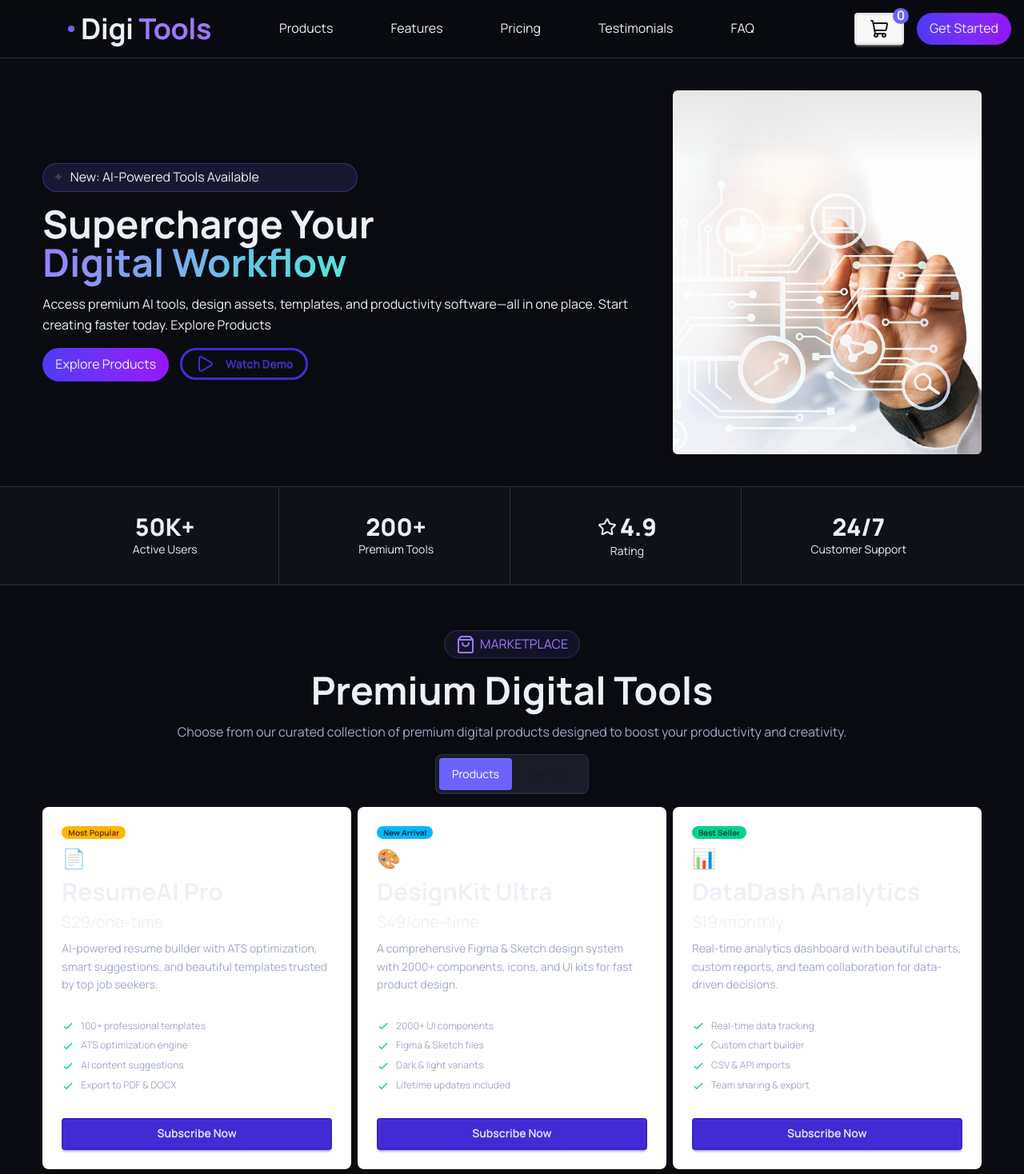
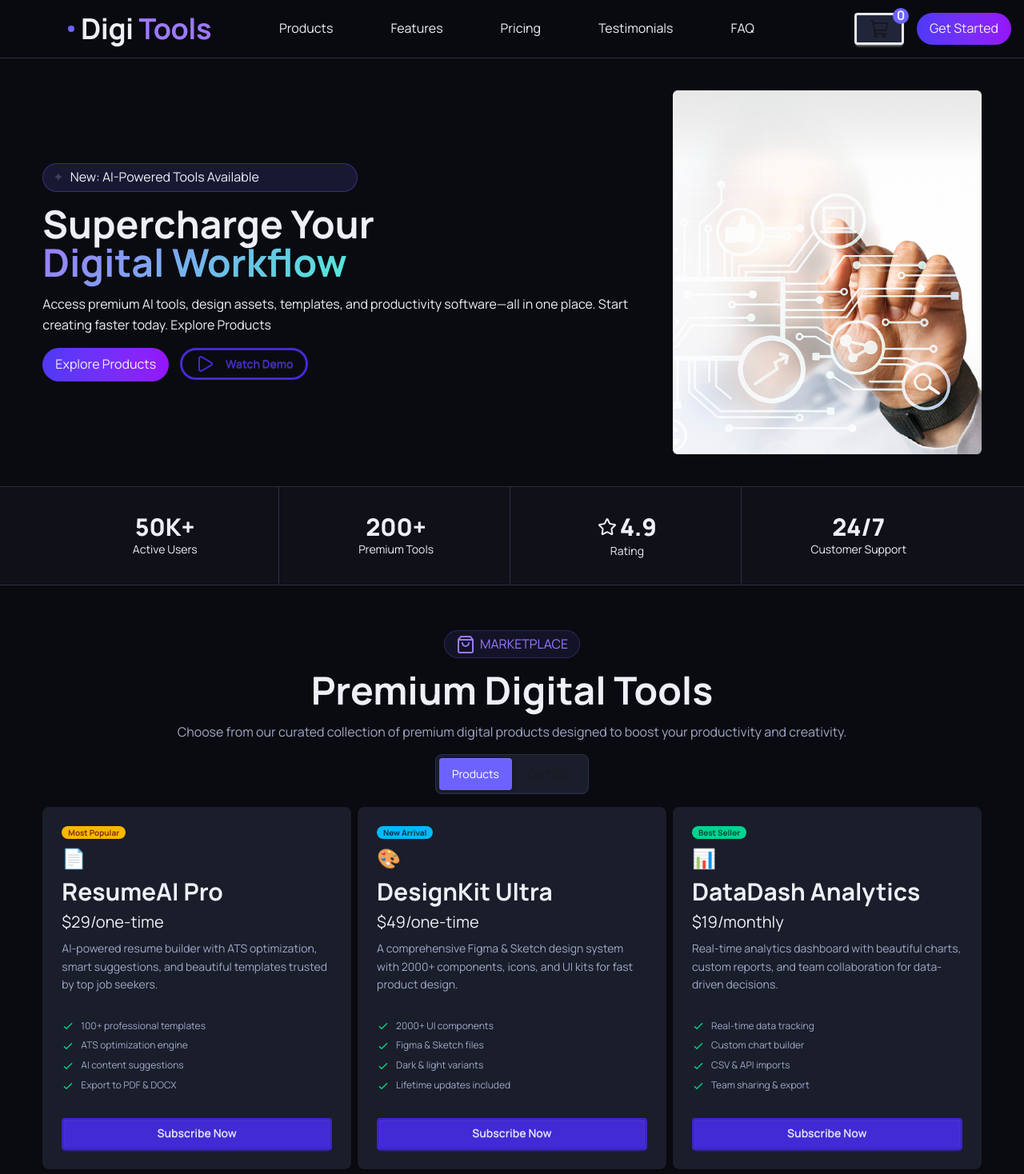
Before and after one commit to nusratjahan7/digitools-web, a React (Vite) app: page /FAQ in a window 1280 px wide. Shown: the top 1468 px of the page at 80% size. Built offline with nearby package versions, Linux system fonts and the light colour scheme.

Commit message:
fix the ui problem

```diff
--- a/src/Components/Models/ModelsCard.jsx
+++ b/src/Components/Models/ModelsCard.jsx
@@ -42,7 +42,7 @@ const handleSubscription = () => {
 };
 
     return (
-         <div className="card w-full bg-base-100 shadow-sm">
+         <div className="card w-full bg-(--surface) shadow-sm">
                 <div className="card-body">
          { tagType
              &&
--- a/src/Components/Navbar/Navbar.jsx
+++ b/src/Components/Navbar/Navbar.jsx
@@ -58,7 +58,7 @@ const Navbar = ({ carts }) => {
             </ul>
             <div className='flex justify-between'>
             <div >
-                <button className='cart-btn btn'>
+                <button className='cart-btn btn bg-(--surface2)'>
                     <ShoppingCart></ShoppingCart>
                 </button>
                 <span className=" bg-(--accent) font-bold h-5 w-5 rounded-full flex items-center justify-center absolute p-2 top-2.5 sm:right-36" id="cartCount">{carts.length}</span>
--- a/src/Components/PricingSection/PricingCard.jsx
+++ b/src/Components/PricingSection/PricingCard.jsx
@@ -12,12 +12,14 @@ const PricingCard = ({pricing}) => {
   };
     return (
     <div className={`pricing-card bg-(--surface) border border-(--border) rounded-2xl px-7 py-9 flex flex-col space-y-2 relative ${featured ? "cardBg" : ""} `} >
-        {
+        <div className='flex items-center justify-center'>
+            {
             featured && (
-                <div className="inline-flex justify-center items-center rounded-full py-1 px-3.5 bg-(--accent) uppercase w-48 absolute -top-4 right-20 sm:right-3 lg:right-30 font-bold">Most Popular</div>
+                <div className="inline-flex justify-center items-center rounded-full py-1 px-3.5 bg-(--accent) uppercase w-48 absolute -top-4 ">Most Popular</div>
             )
 
         }
+        </div>
       <div className="pricing-name  text-2xl font-bold">{name}</div>
       <div className="pricing-desc text-sm text-(--text2)">{tagline}</div>
       <div className="pricing-amount text-5xl font-extrabold"><span className='text-sm align-super font-normal'>$</span>{price}</div>
```
